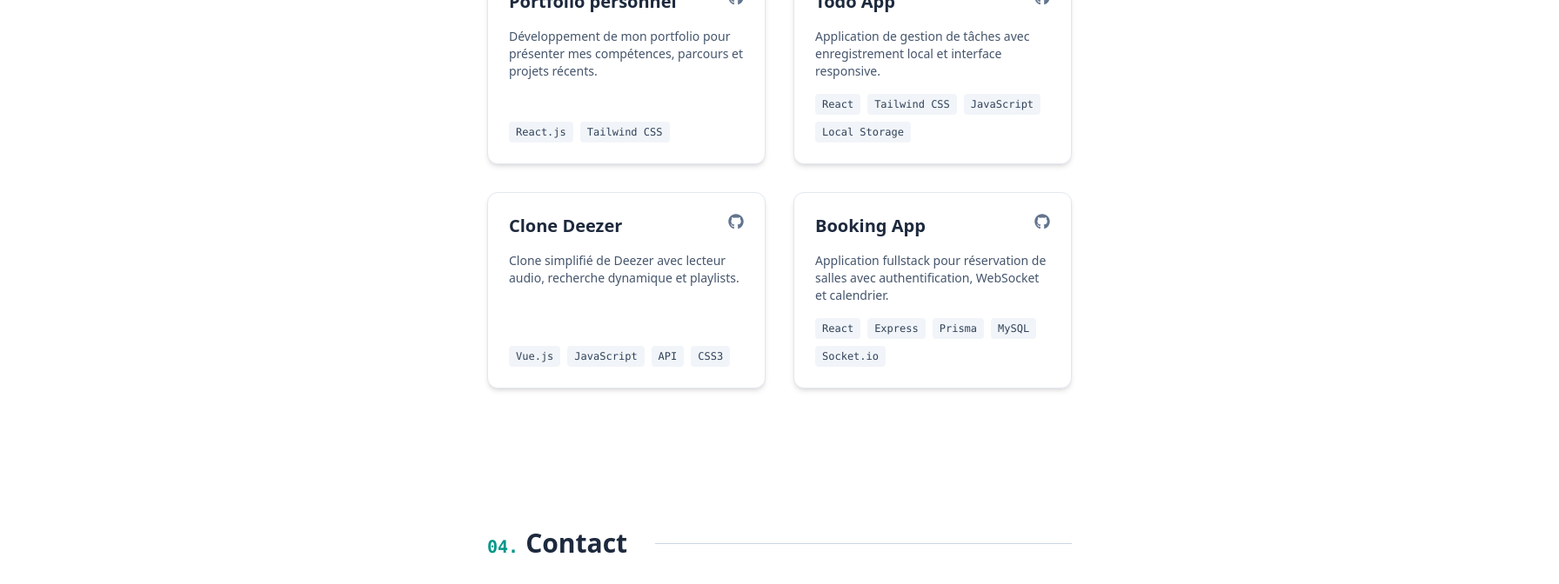
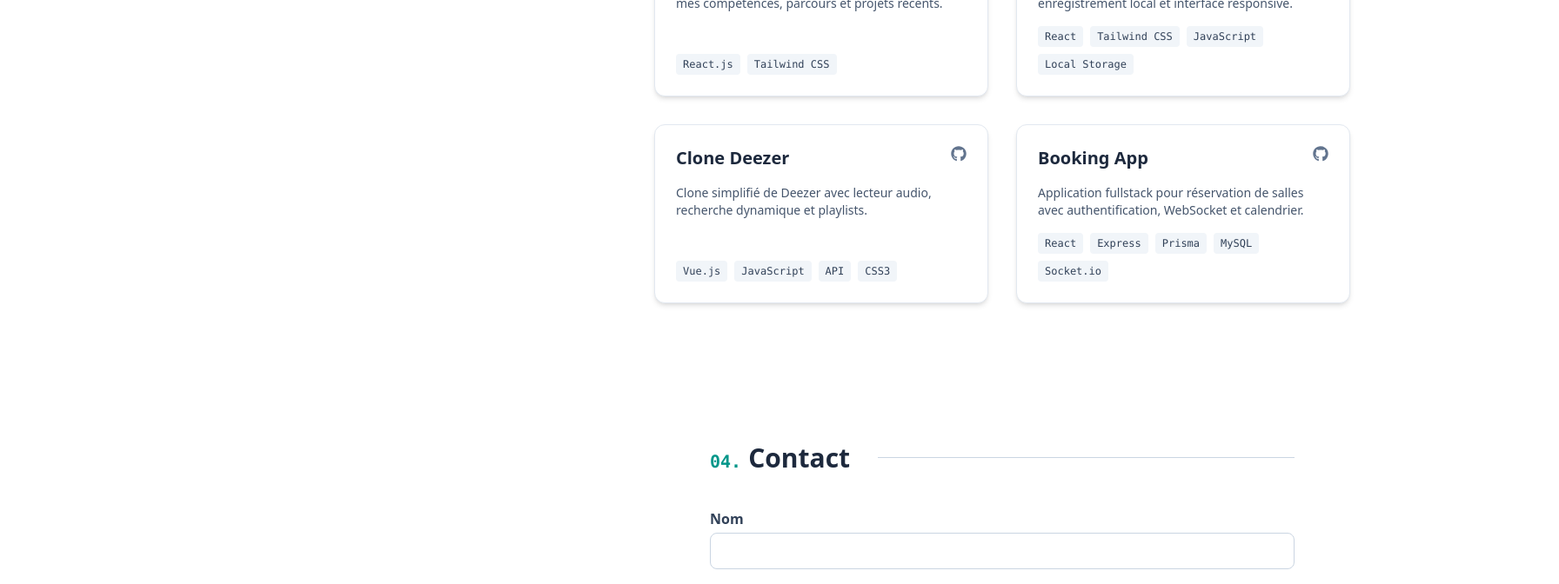
Before and after one commit to HaryMiora/mon-portfolio, a React (Vite) app: page / in a window 1280 px wide. Shown: the part 2460-3132 px from the top of the page at 87% size, 1792 px wide, since content can reach past the window. Built offline with nearby package versions, Linux system fonts and the light colour scheme.

Commit message:
fix(layout): restore desktop sidebar positioning and main content spacing — sidebar fixed on large screens with proper margin for main

```diff
--- a/src/components/layout/Layout.jsx
+++ b/src/components/layout/Layout.jsx
@@ -15,12 +15,11 @@ function Layout({ darkMode, toggleDarkMode }) {
 
   return (
     <div
-      className={`flex flex-col lg:flex-row min-h-screen transition-colors duration-300 ${
+      className={`flex flex-col min-h-screen transition-colors duration-300 ${
         darkMode ? 'bg-gray-900' : 'bg-white'
       }`}
     >
-      {/* ===== Sidebar (mobile overlay + desktop fixed) ===== */}
-      {/* Overlay for mobile */}
+      {/* Overlay mobile */}
       {sidebarOpen && (
         <div
           className="fixed inset-0 bg-black/50 z-40 lg:hidden"
@@ -28,11 +27,12 @@ function Layout({ darkMode, toggleDarkMode }) {
         />
       )}
 
-      {/* Sidebar content */}
+      {/* Sidebar: fixed for mobile overlay & fixed on desktop (left) */}
       <div
         className={`
-          fixed lg:static z-50
-          top-0 left-0 h-full w-4/5 sm:w-2/5
+          fixed top-0 left-0 h-full
+          w-4/5 sm:w-2/5 lg:w-2/5
+          z-50
           transform transition-transform duration-300
           ${sidebarOpen ? 'translate-x-0' : '-translate-x-full'}
           lg:translate-x-0
@@ -41,10 +41,8 @@ function Layout({ darkMode, toggleDarkMode }) {
         <Sidebar darkMode={darkMode} toggleDarkMode={toggleDarkMode} closeSidebar={closeSidebar} />
       </div>
 
-      {/* ===== Main content ===== */}
-      <main
-        className="w-full lg:w-3/5 lg:ml-auto min-h-screen pt-6 lg:pt-0"
-      >
+      {/* Main: on large screens leave space for the fixed sidebar (40% = 2/5) */}
+      <main className="w-full min-h-screen pt-6 lg:pt-0 lg:ml-[40%]">
         <div className="max-w-4xl mx-auto px-4 sm:px-6">
           <Accueil toggleSidebar={toggleSidebar} />
           <APropos />
```
